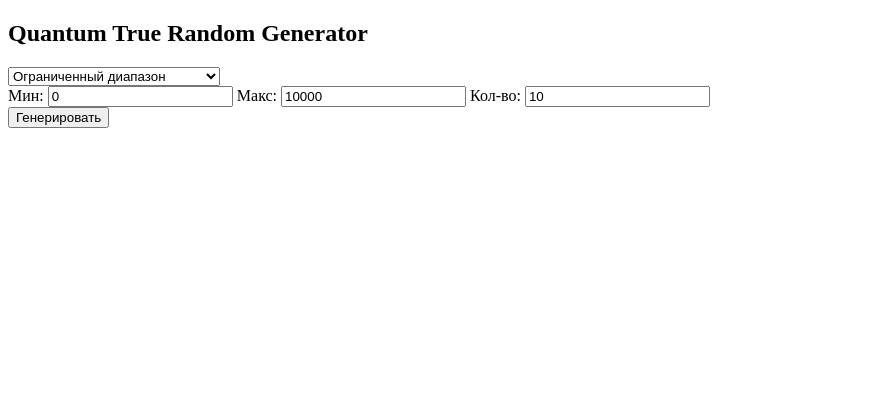
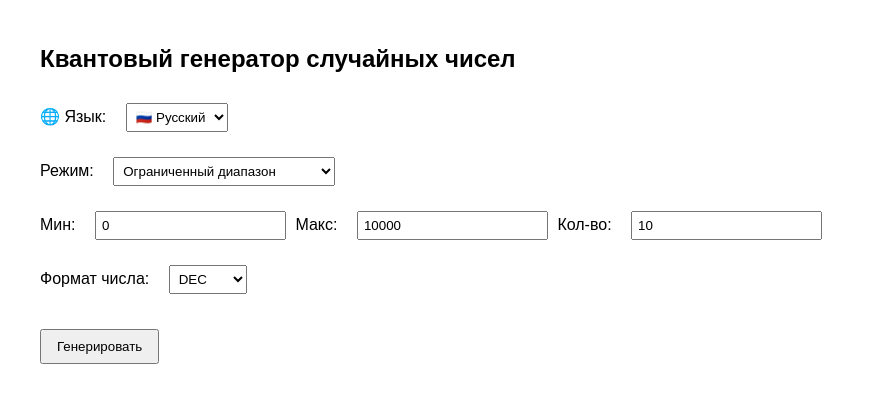
Before and after one commit to k2wGG/Quantum_Random_Generator, a plain HTML site: page static/index.html in a window 1280 px wide. Shown: the whole page, without its empty margins (0-877 px from the left). Drawn offline with Linux system fonts and the light colour scheme.

Commit message:
Add files via upload

```diff
--- a/static/index.html
+++ b/static/index.html
@@ -3,43 +3,118 @@
 <head>
     <meta charset="UTF-8">
     <title>Quantum True Random Generator</title>
+    <style>
+        body {
+            font-family: Arial, sans-serif;
+            margin: 40px;
+            line-height: 1.6;
+        }
+        select, input {
+            padding: 5px;
+            margin: 5px;
+        }
+        button {
+            padding: 8px 15px;
+            margin-top: 15px;
+            cursor: pointer;
+        }
+        .field-group {
+            margin-bottom: 15px;
+        }
+        label {
+            margin-right: 10px;
+        }
+    </style>
 </head>
 <body>
-<h2>Quantum True Random Generator</h2>
+<h2 id="title">Квантовый генератор случайных чисел</h2>
 
-<div>
+<div class="field-group">
+    <label for="lang">🌐 Язык:</label>
+    <select id="lang" onchange="setLanguage(this.value)">
+        <option value="ru">🇷🇺 Русский</option>
+        <option value="en">en English</option>
+    </select>
+</div>
+
+<div class="field-group">
+    <label for="mode" id="mode_label">Режим:</label>
     <select id="mode">
         <option value="limited">Ограниченный диапазон</option>
         <option value="infinite">Истинный бесконечный режим</option>
     </select>
 </div>
 
-<div id="limited_fields">
-    Мин: <input id="min" type="number" value="0">
-    Макс: <input id="max" type="number" value="10000">
-    Кол-во: <input id="count" type="number" value="10">
+<div id="limited_fields" class="field-group">
+    <label id="min_label">Мин:</label>
+    <input id="min" type="number" value="0">
+    <label id="max_label">Макс:</label>
+    <input id="max" type="number" value="10000">
+    <label id="count_label">Кол-во:</label>
+    <input id="count" type="number" value="10">
 </div>
 
-<div id="infinite_fields" style="display:none;">
-    Число битов: <input id="bitLength" type="range" min="8" max="4096" step="8" value="128"
-                        oninput="bitValue.textContent=value">
-    <span id="bitValue">128</span> бит
+<div id="infinite_fields" class="field-group" style="display:none;">
+    <label id="bits_label">Число битов:</label>
+    <input id="bitLength" type="range" min="8" max="4096" step="8" value="128" oninput="bitValue.textContent=value">
+    <span id="bitValue">128</span> <span id="bit_text">бит</span>
 </div>
 
-<button onclick="generate()">Генерировать</button>
+<div class="field-group">
+    <label id="format_label">Формат числа:</label>
+    <select id="format">
+        <option value="dec">DEC</option>
+        <option value="hex">HEX</option>
+        <option value="bin">BIN</option>
+        <option value="base64">Base64</option>
+    </select>
+</div>
+
+<button onclick="generate()" id="generate_btn">Генерировать</button>
 
 <pre id="output"></pre>
 
 <script>
+const translations = {
+    "ru": {
+        "title": "Квантовый генератор случайных чисел",
+        "mode_label": "Режим:",
+        "min_label": "Мин:",
+        "max_label": "Макс:",
+        "count_label": "Кол-во:",
+        "bits_label": "Число битов:",
+        "bit_text": "бит",
+        "format_label": "Формат числа:",
+        "generate_btn": "Генерировать"
+    },
+    "en": {
+        "title": "Quantum Random Number Generator",
+        "mode_label": "Mode:",
+        "min_label": "Min:",
+        "max_label": "Max:",
+        "count_label": "Count:",
+        "bits_label": "Bit length:",
+        "bit_text": "bits",
+        "format_label": "Number format:",
+        "generate_btn": "Generate"
+    }
+};
+
+function setLanguage(lang) {
+    for (const id in translations[lang]) {
+        document.getElementById(id).innerText = translations[lang][id];
+    }
+}
+
 document.getElementById("mode").onchange = function() {
-    const isLimited = (this.value === "limited");
-    document.getElementById("limited_fields").style.display = isLimited ? "block" : "none";
-    document.getElementById("infinite_fields").style.display = isLimited ? "none" : "block";
+    document.getElementById("limited_fields").style.display = (this.value === "limited") ? "block" : "none";
+    document.getElementById("infinite_fields").style.display = (this.value === "limited") ? "none" : "block";
 };
 
 async function generate() {
     const mode = document.getElementById("mode").value;
-    const data = { mode: mode };
+    const format = document.getElementById("format").value;
+    const data = {mode, format};
 
     if (mode === "limited") {
         data.min = document.getElementById("min").value;
@@ -49,15 +124,16 @@ async function generate() {
         data.bits = document.getElementById("bitLength").value;
     }
 
-    const response = await fetch('/generate', {
+    const res = await fetch('/generate', {
         method: 'POST',
         headers: {'Content-Type': 'application/json'},
         body: JSON.stringify(data)
     });
 
-    const result = await response.json();
-    document.getElementById('output').textContent = JSON.stringify(result, null, 2);
+    document.getElementById('output').textContent = JSON.stringify(await res.json(), null, 2);
 }
+
+setLanguage('ru');
 </script>
 </body>
 </html>
```
Also changed, not shown: 1 other file.
